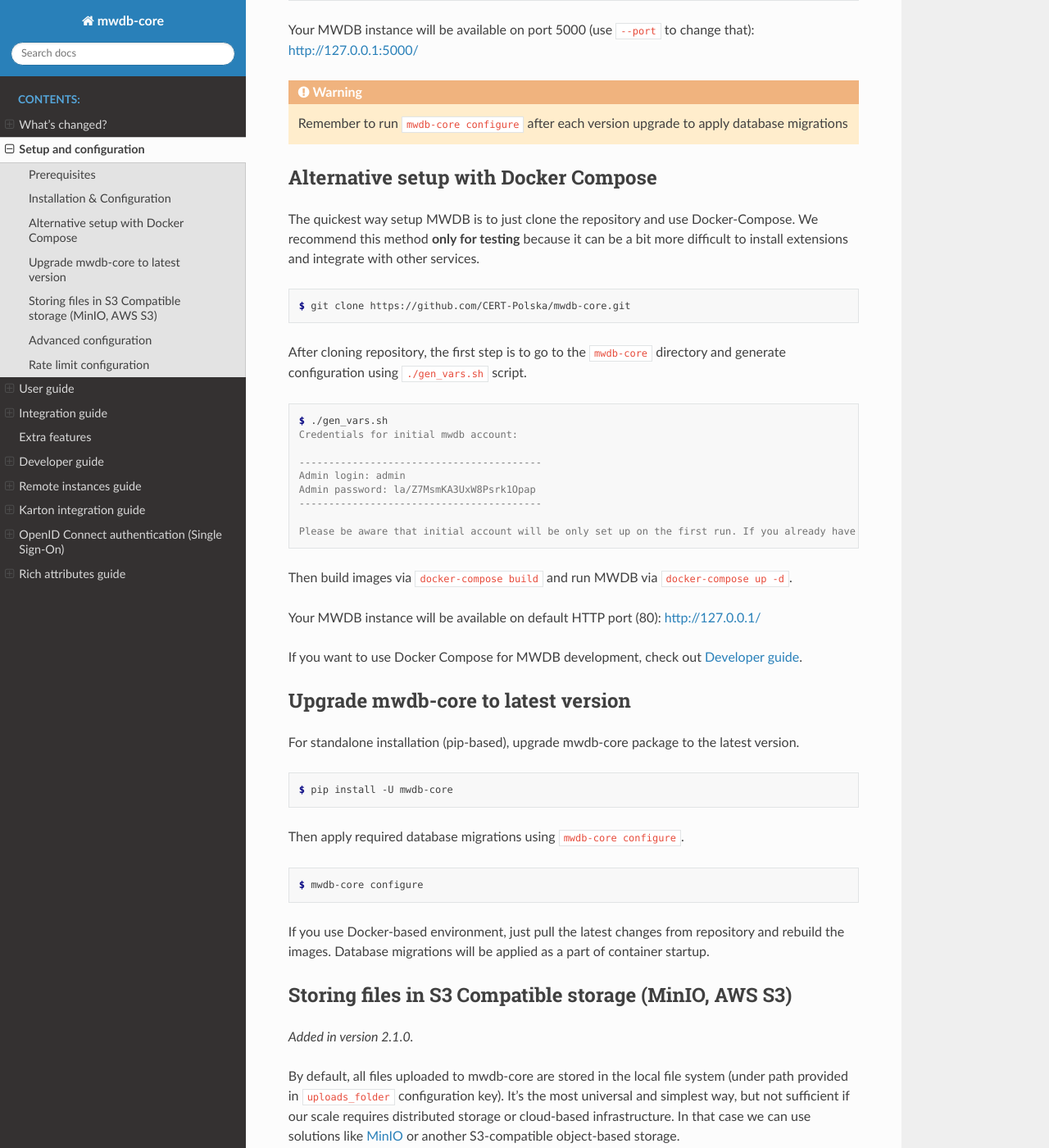
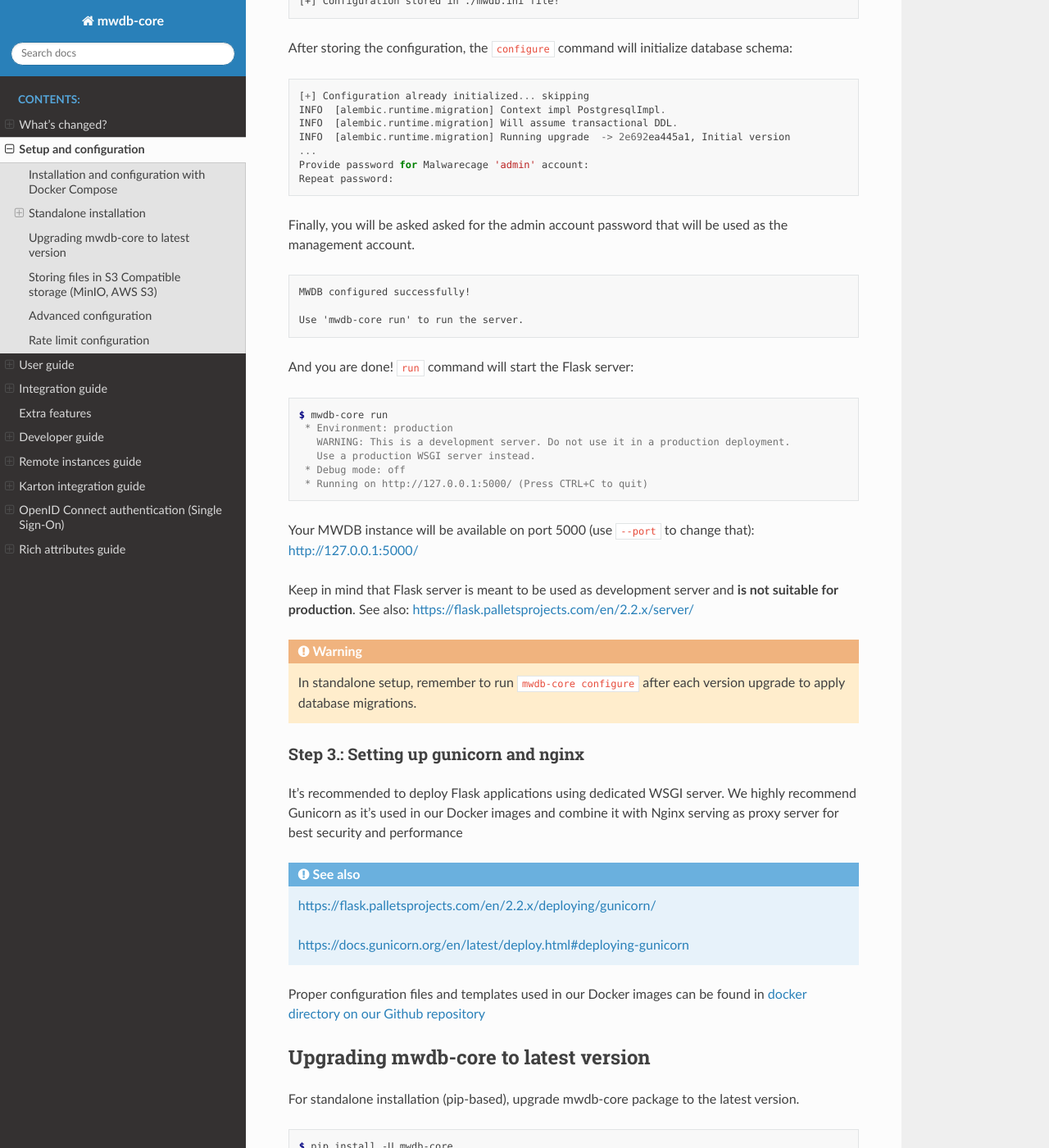
Before and after one commit to CERT-Polska/mwdb-core, a Sphinx documentation site: the page built from docs/setup-and-configuration.rst, in a window 1280 px wide and 1400 px high, scrolled down 2901 px. Shown: the whole window at 82% size. Built offline with Sphinx 7.4.7 and the Read the Docs theme 2.0.0, drawn with Linux system fonts in a browser that asks for light colours; some of the changed text lies outside the part shown.

Commit message:
Move from uwsgi to gunicorn (#735)
Co-authored-by: Tomek Chytry-Trzeciak <75318192+Repumba@users.noreply.github.com>

```diff
--- a/docker-compose-dev-karton.yml
+++ b/docker-compose-dev-karton.yml
@@ -26,8 +26,7 @@
       # NOTE: use gen_vars.sh in order to generate this file
       - mwdb-vars.env
     environment:
-      UWSGI_PY_AUTORELOAD: 1
-      UWSGI_ENABLE_THREADS: 1
+      HOT_RELOAD: 1
       MWDB_MAIL_SMTP: "mailhog:1025"
       MWDB_MAIL_FROM: "noreply@mwdb.dev"
       MWDB_RECAPTCHA_SITE_KEY: "6LeIxAcTAAAAAJcZVRqyHh71UMIEGNQ_MXjiZKhI"
--- a/docker-compose-dev-remote.yml
+++ b/docker-compose-dev-remote.yml
@@ -25,8 +25,7 @@
       # NOTE: use gen_vars.sh in order to generate this file
       - mwdb-vars.env
     environment:
-      UWSGI_PY_AUTORELOAD: 1
-      UWSGI_ENABLE_THREADS: 1
+      HOT_RELOAD: 1
       MWDB_MAIL_SMTP: "mailhog:1025"
       MWDB_MAIL_FROM: "noreply@mwdb.dev"
       MWDB_RECAPTCHA_SITE_KEY: "6LeIxAcTAAAAAJcZVRqyHh71UMIEGNQ_MXjiZKhI"
--- a/docker-compose-dev.yml
+++ b/docker-compose-dev.yml
@@ -25,8 +25,7 @@
       # NOTE: use gen_vars.sh in order to generate this file
       - mwdb-vars.env
     environment:
-      UWSGI_PY_AUTORELOAD: 1
-      UWSGI_ENABLE_THREADS: 1
+      HOT_RELOAD: 1
       MWDB_MAIL_SMTP: "mailhog:1025"
       MWDB_MAIL_FROM: "noreply@mwdb.dev"
       MWDB_RECAPTCHA_SITE_KEY: "6LeIxAcTAAAAAJcZVRqyHh71UMIEGNQ_MXjiZKhI"
--- a/docker-compose-e2e.yml
+++ b/docker-compose-e2e.yml
@@ -23,7 +23,6 @@
       MWDB_BASE_URL: http://127.0.0.1
       MWDB_ENABLE_RATE_LIMIT: 0
       MWDB_ENABLE_REGISTRATION: 1
-      UWSGI_PROCESSES: 4
       MWDB_MAIL_SMTP: "mailhog:1025"
       MWDB_MAIL_FROM: "noreply@mwdb.dev"
     volumes:
--- a/docker-compose-oidc-dev.yml
+++ b/docker-compose-oidc-dev.yml
@@ -25,8 +25,7 @@
       # NOTE: use gen_vars.sh in order to generate this file
       - mwdb-vars.env
     environment:
-      UWSGI_PY_AUTORELOAD: 1
-      UWSGI_ENABLE_THREADS: 1
+      HOT_RELOAD: 1
       MWDB_MAIL_SMTP: "mailhog:1025"
       MWDB_MAIL_FROM: "noreply@mwdb.dev"
       MWDB_RECAPTCHA_SITE_KEY: "6LeIxAcTAAAAAJcZVRqyHh71UMIEGNQ_MXjiZKhI"
--- a/docs/setup-and-configuration.rst
+++ b/docs/setup-and-configuration.rst
@@ -1,8 +1,41 @@
 Setup and configuration
 =======================
 
-Prerequisites
--------------
+Installation and configuration with Docker Compose
+--------------------------------------------------
+
+The quickest way setup MWDB is to just clone the repository and use Docker-Compose with all batteries included.
+
+.. code-block:: console
+
+    $ git clone https://github.com/CERT-Polska/mwdb-core.git
+
+After cloning repository, the first step is to go to the ``mwdb-core`` directory and generate configuration using ``./gen_vars.sh`` script.
+Generated variables can be found in mwdb-vars.env.
+
+.. code-block:: console
+
+   $ ./gen_vars.sh
+   Credentials for initial mwdb account:
+
+   -----------------------------------------
+   Admin login: admin
+   Admin password: la/Z7MsmKA3UxW8Psrk1Opap
+   -----------------------------------------
+
+   Please be aware that initial account will be only set up on the first run. If you already have a database with at least one user, then this setting will be ignored for security reasons. You can always create an admin account manually by executing a command. See "flask create_admin --help" for reference.
+
+Then build images via ``docker-compose build`` and run MWDB via ``docker-compose up -d``.
+
+Your MWDB instance will be available on default HTTP port (80): http://127.0.0.1/
+
+If you want to use Docker Compose for MWDB development, check out :ref:`Developer guide`.
+
+Standalone installation
+-----------------------
+
+Step 1.: Prerequisites
+~~~~~~~~~~~~~~~~~~~~~~
 
 MWDB was tested on Debian-based systems, but should work as well on other Linux distributions.
 
@@ -10,7 +43,6 @@
 
 
 * **PostgreSQL database** (minimum supported version: 12, https://www.postgresql.org/download/linux/debian/)
-* **python-ssdeep library dependencies for Python 3** (https://python-ssdeep.readthedocs.io/en/latest/installation.html#id9)
 
 Optionally you can install:
 
@@ -41,8 +73,8 @@
 
    The connection string is: ``postgresql://mwdb:mwdb@127.0.0.1:54322/mwdb``
 
-Installation & Configuration
-----------------------------
+Step 2.: Installation and configuration
+~~~~~~~~~~~~~~~~~~~~~~~~~~~~~~~~~~~~~~~
 
 The recommended installation method is pip:
 
@@ -136,42 +168,30 @@
 
 Your MWDB instance will be available on port 5000 (use ``--port`` to change that): http://127.0.0.1:5000/
 
+Keep in mind that Flask server is meant to be used as development server and **is not suitable for production**.
+See also: https://flask.palletsprojects.com/en/2.2.x/server/
+
 .. warning::
 
-   Remember to run ``mwdb-core configure`` after each version upgrade to apply database migrations
+   In standalone setup, remember to run ``mwdb-core configure`` after each version upgrade to apply database migrations.
 
+Step 3.: Setting up gunicorn and nginx
+~~~~~~~~~~~~~~~~~~~~~~~~~~~~~~~~~~~~~~
 
-Alternative setup with Docker Compose
---------------------------------------
+It's recommended to deploy Flask applications using dedicated WSGI server. We highly recommend Gunicorn as it's used
+in our Docker images and combine it with Nginx serving as proxy server for best security and performance
 
-The quickest way setup MWDB is to just clone the repository and use Docker-Compose. We recommend this method **only for testing** because it can be a bit more difficult to install extensions and integrate with other services.
+.. seealso::
 
-.. code-block:: console
+    https://flask.palletsprojects.com/en/2.2.x/deploying/gunicorn/
 
-    $ git clone https://github.com/CERT-Polska/mwdb-core.git
+    https://docs.gunicorn.org/en/latest/deploy.html#deploying-gunicorn
 
-After cloning repository, the first step is to go to the ``mwdb-core`` directory and generate configuration using ``./gen_vars.sh`` script.
+Proper configuration files and templates used in our Docker images can be found in `docker directory on our Github repository
+<https://github.com/CERT-Polska/mwdb-core/tree/master/docker>`_
 
-.. code-block:: console
-
-   $ ./gen_vars.sh
-   Credentials for initial mwdb account:
-
-   -----------------------------------------
-   Admin login: admin
-   Admin password: la/Z7MsmKA3UxW8Psrk1Opap
-   -----------------------------------------
-
-   Please be aware that initial account will be only set up on the first run. If you already have a database with at least one user, then this setting will be ignored for security reasons. You can always create an admin account manually by executing a command. See "flask create_admin --help" for reference.
-
-Then build images via ``docker-compose build`` and run MWDB via ``docker-compose up -d``.
-
-Your MWDB instance will be available on default HTTP port (80): http://127.0.0.1/
-
-If you want to use Docker Compose for MWDB development, check out :ref:`Developer guide`.
-
-Upgrade mwdb-core to latest version
------------------------------------
+Upgrading mwdb-core to latest version
+-------------------------------------
 
 For standalone installation (pip-based), upgrade mwdb-core package to the latest version.
 
--- a/requirements.txt
+++ b/requirements.txt
@@ -1,5 +1,5 @@
 Werkzeug==2.0.3
-uwsgi==2.0.20
+gunicorn==20.1.0
 alembic==1.4.2
 Flask==2.0.2
 Flask-SQLAlchemy==2.5.1
```
Also changed, not shown: 4 other files.
